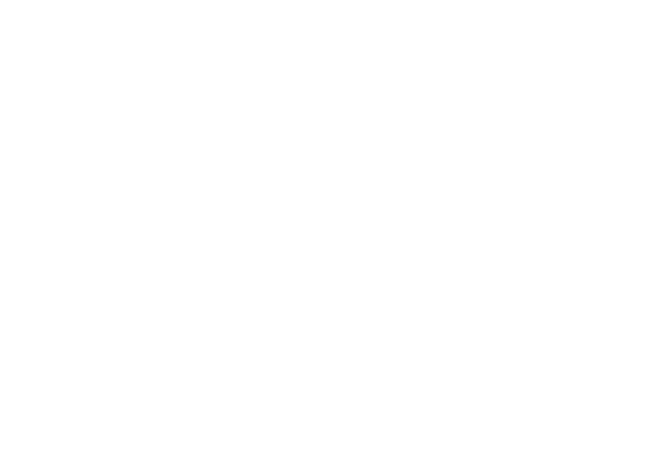
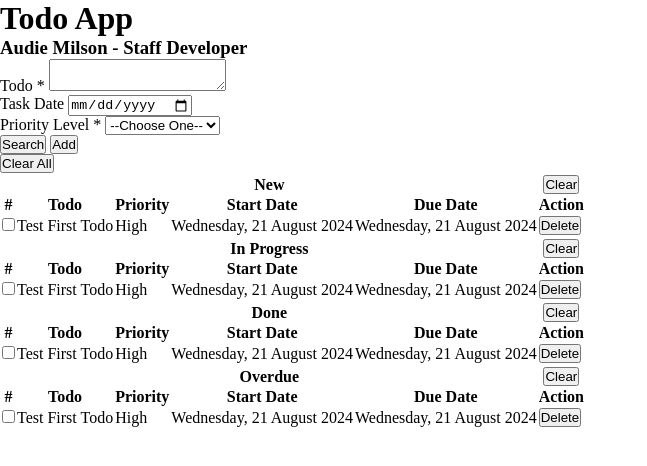
Before and after one commit to milson6389/todoapp, a plain HTML site: page index.html in a window 1280 px wide. Shown: the whole page, without its empty margins (0-647 px from the left). Drawn offline with Linux system fonts and the light colour scheme.

Commit message:
Feat: Setup Todo App Page HTML Structure

```diff
--- a/index.html
+++ b/index.html
@@ -7,6 +7,166 @@
     <title>TodoApp</title>
   </head>
   <body>
+    <header>
+      <h1>Todo App</h1>
+    </header>
+    <main>
+      <section id="profile">
+        <h3>Audie Milson - Staff Developer</h3>
+      </section>
+      <section id="todoForm">
+        <form id="addForm">
+          <div class="mb-3">
+            <label for="taskTodo" class="form-label"
+              >Todo
+              <span class="danger">*</span>
+            </label>
+            <textarea
+              name="taskTodo"
+              id="taskTodo"
+              class="form-control"
+            ></textarea>
+          </div>
+          <div class="mb-3">
+            <label for="taskDueDate" class="form-label">Task Date</label>
+            <input type="date" name="taskDueDate" id="taskDueDate" />
+          </div>
+          <div class="mb-3">
+            <label for="taskPriority"
+              >Priority Level
+              <span class="danger">*</span>
+            </label>
+            <select name="taskPriority" id="taskPriority">
+              <option value="" selected disabled>--Choose One--</option>
+              <option value="high">High</option>
+              <option value="medium">Medium</option>
+              <option value="low">Low</option>
+            </select>
+          </div>
+          <div class="mb-3">
+            <button id="searchTask" type="submit">Search</button>
+            <button id="addTask" type="submit">Add</button>
+          </div>
+        </form>
+      </section>
+      <section id="todoList">
+        <div class="clearAll">
+          <button id="clearTodo">Clear All</button>
+        </div>
+        <table id="new" border="0">
+          <tr>
+            <th colspan="5">New</th>
+            <th>
+              <button id="clearNew">Clear</button>
+            </th>
+          </tr>
+          <tr>
+            <th>#</th>
+            <th>Todo</th>
+            <th>Priority</th>
+            <th>Start Date</th>
+            <th>Due Date</th>
+            <th>Action</th>
+          </tr>
+          <tr>
+            <td>
+              <input type="checkbox" name="takeTask" id="takeTask" />
+            </td>
+            <td>Test First Todo</td>
+            <td>High</td>
+            <td>Wednesday, 21 August 2024</td>
+            <td>Wednesday, 21 August 2024</td>
+            <td>
+              <button>Delete</button>
+            </td>
+          </tr>
+        </table>
+        <table id="inprogress" border="0">
+          <tr>
+            <th colspan="5">In Progress</th>
+            <th>
+              <button id="clearInp">Clear</button>
+            </th>
+          </tr>
+          <tr>
+            <th>#</th>
+            <th>Todo</th>
+            <th>Priority</th>
+            <th>Start Date</th>
+            <th>Due Date</th>
+            <th>Action</th>
+          </tr>
+          <tr>
+            <td>
+              <input type="checkbox" name="progressTask" id="progressTask" />
+            </td>
+            <td>Test First Todo</td>
+            <td>High</td>
+            <td>Wednesday, 21 August 2024</td>
+            <td>Wednesday, 21 August 2024</td>
+            <td>
+              <button>Delete</button>
+            </td>
+          </tr>
+        </table>
+        <table id="complete" border="0">
+          <tr>
+            <th colspan="5">Done</th>
+            <th>
+              <button id="clearDone">Clear</button>
+            </th>
+          </tr>
+          <tr>
+            <th>#</th>
+            <th>Todo</th>
+            <th>Priority</th>
+            <th>Start Date</th>
+            <th>Due Date</th>
+            <th>Action</th>
+          </tr>
+          <tr>
+            <td>
+              <input type="checkbox" name="completedTask" id="completedTask" />
+            </td>
+            <td>Test First Todo</td>
+            <td>High</td>
+            <td>Wednesday, 21 August 2024</td>
+            <td>Wednesday, 21 August 2024</td>
+            <td>
+              <button>Delete</button>
+            </td>
+          </tr>
+        </table>
+        <table id="overdue" border="0">
+          <tr>
+            <th colspan="5">Overdue</th>
+            <th>
+              <button id="clearOverdue">Clear</button>
+            </th>
+          </tr>
+          <tr>
+            <th>#</th>
+            <th>Todo</th>
+            <th>Priority</th>
+            <th>Start Date</th>
+            <th>Due Date</th>
+            <th>Action</th>
+          </tr>
+          <tr>
+            <td>
+              <input type="checkbox" name="lateTask" id="lateTask" />
+            </td>
+            <td>Test First Todo</td>
+            <td>High</td>
+            <td>Wednesday, 21 August 2024</td>
+            <td>Wednesday, 21 August 2024</td>
+            <td>
+              <button>Delete</button>
+            </td>
+          </tr>
+        </table>
+      </section>
+    </main>
     <script src="./js/script.js"></script>
   </body>
 </html>
```
